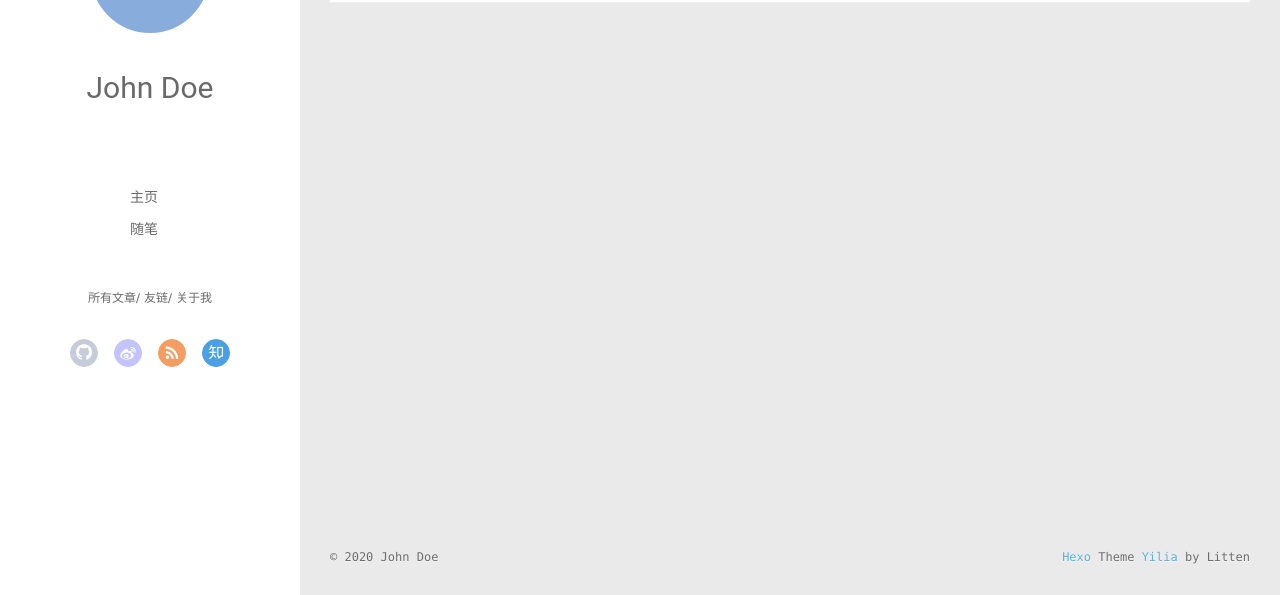
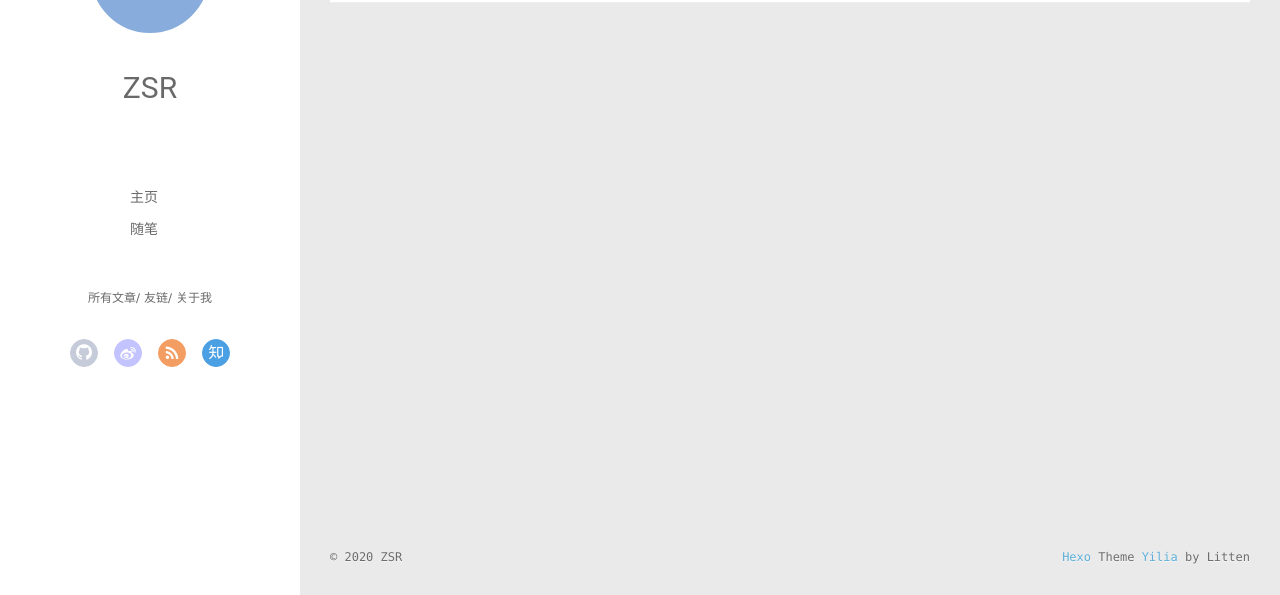
Before and after one commit to zsr204/zsr204.github.io, a plain HTML site: page archives/index.html in a window 1280 px wide. Shown: the part 202-797 px from the top of the page. Drawn offline with Linux system fonts and the light colour scheme; no server answers.

Commit message:
Site updated: 2020-06-25 09:43:33

```diff
--- a/archives/index.html
+++ b/archives/index.html
@@ -13,7 +13,7 @@
 <meta property="og:url" content="http://yoursite.com/archives/index.html">
 <meta property="og:site_name" content="Hexo">
 <meta property="og:locale" content="en_US">
-<meta property="article:author" content="John Doe">
+<meta property="article:author" content="ZSR">
 <meta name="twitter:card" content="summary">
 
     <link rel="alternative" href="/atom.xml" title="Hexo" type="application/atom+xml">
@@ -46,7 +46,7 @@
 			<img src="" class="js-avatar">
 		</a>
 		<hgroup>
-		  <h1 class="header-author"><a href="/">John Doe</a></h1>
+		  <h1 class="header-author"><a href="/">ZSR</a></h1>
 		</hgroup>
 
 
@@ -104,7 +104,7 @@
 				<img src="" class="js-avatar">
 			</div>
 			<hgroup>
-			  <h1 class="header-author js-header-author">John Doe</h1>
+			  <h1 class="header-author js-header-author">ZSR</h1>
 			</hgroup>
 
 
@@ -229,7 +229,7 @@
   <div class="outer">
     <div id="footer-info">
     	<div class="footer-left">
-    		&copy; 2020 John Doe
+    		&copy; 2020 ZSR
     	</div>
       	<div class="footer-right">
       		<a href="http://hexo.io/" target="_blank">Hexo</a>  Theme <a href="https://github.com/litten/hexo-theme-yilia" target="_blank">Yilia</a> by Litten
```
Also changed, not shown: 2020/06/24/hello-world/index.html (+4 -4 lines), 2020/06/25/My-First-Blog/index.html (+4 -4 lines), archives/2020/06/index.html (+4 -4 lines), archives/2020/index.html (+4 -4 lines), index.html (+4 -4 lines).
